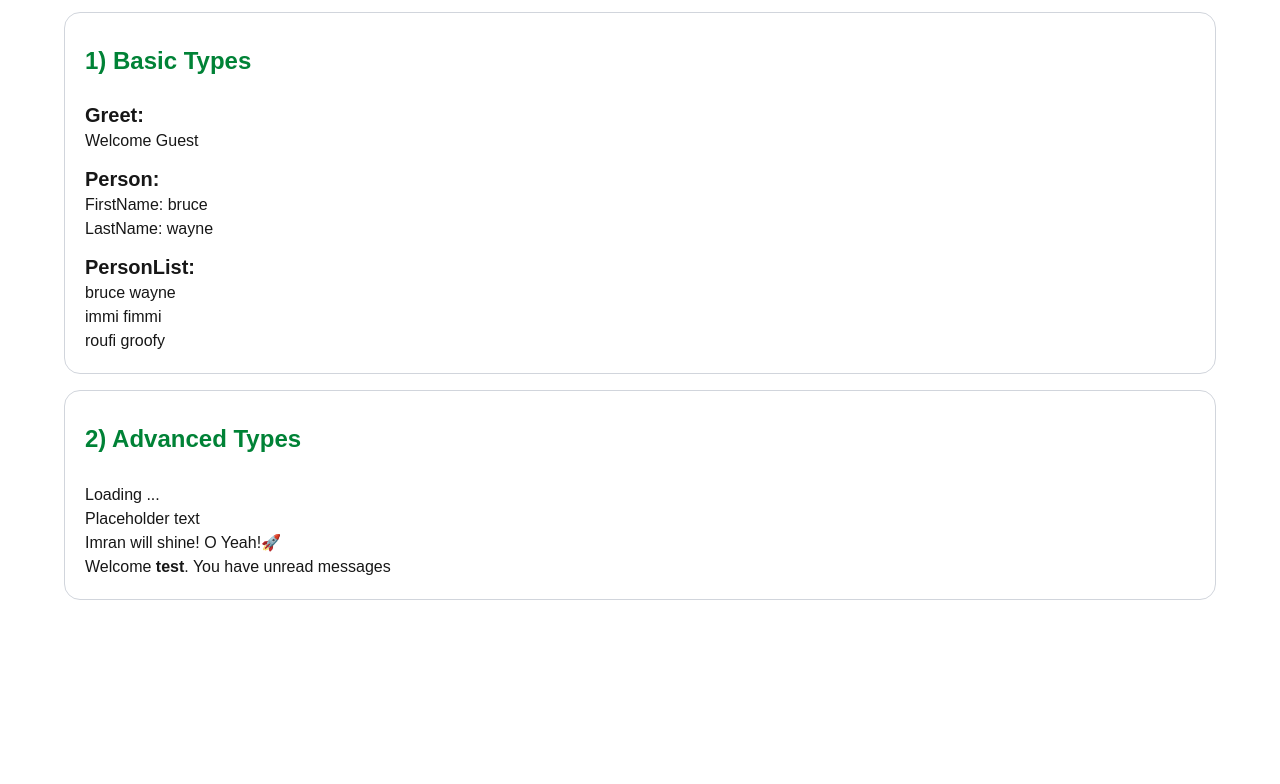
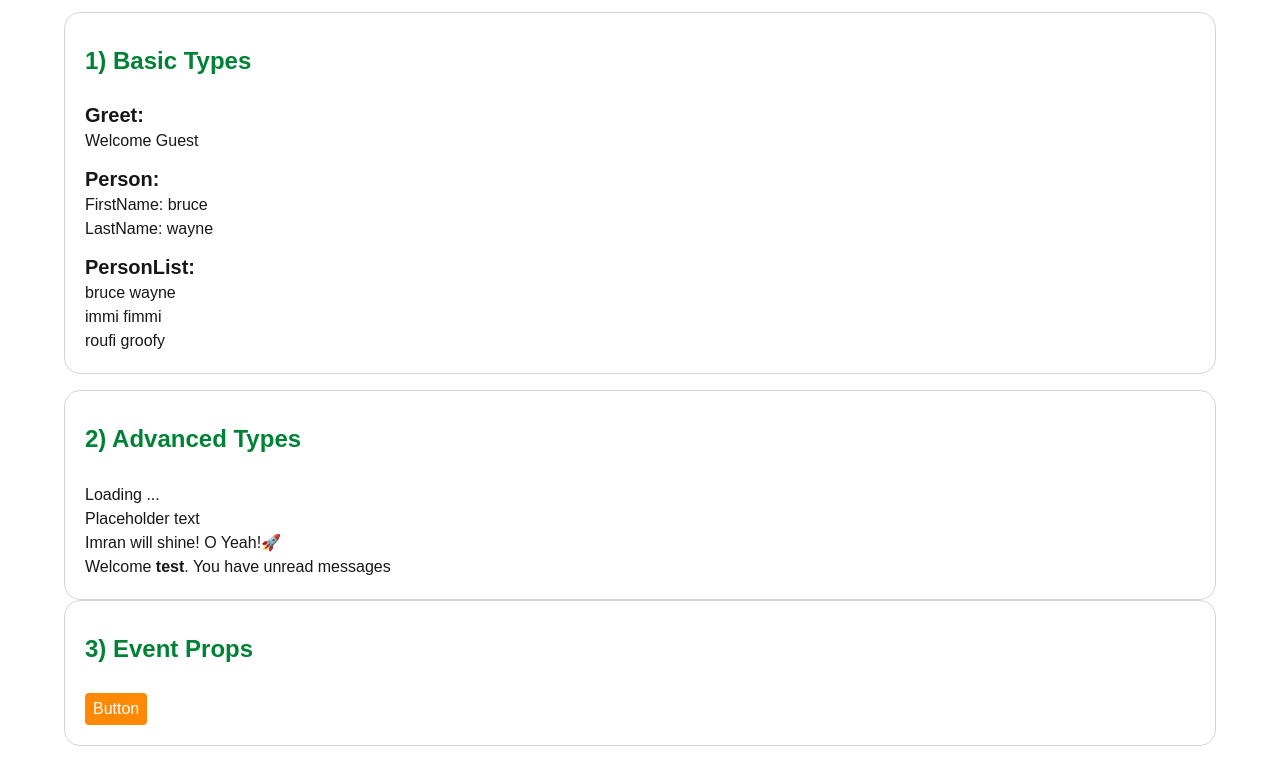
Before and after one commit to emmeiwhite/03-react-with-ts-2025, a Next.js app: page / in a window 1280 px wide. Shown: the top 784 px of the page. Built offline with nearby package versions, Linux system fonts and the light colour scheme.

Commit message:
interactivity should only happen in the client components, handleClick props types

```diff
--- /dev/null
+++ b/src/app/components/Button.tsx
@@ -0,0 +1,15 @@
+'use client'
+type ButtonProps = {
+  handleClick: () => void
+}
+
+const Button = (props: ButtonProps) => {
+  return (
+    <button
+      onClick={props.handleClick}
+      className="rounded px-2 py-1 bg-orange-400 hover:bg-orange-500 text-white transition">
+      Button
+    </button>
+  )
+}
+export default Button
--- /dev/null
+++ b/src/app/components/ButtonWrapper.tsx
@@ -0,0 +1,16 @@
+'use client'
+import Button from './Button'
+
+const ButtonWrapper = () => {
+  function handleClick() {
+    console.log('button clicked!')
+  }
+  return (
+    <section className="border-1 border-gray-300 p-5 rounded-2xl">
+      <h2 className="font-semibold text-2xl mb-2 py-3 text-green-700 mb-4">3) Event Props</h2>
+
+      <Button handleClick={handleClick} />
+    </section>
+  )
+}
+export default ButtonWrapper
--- a/src/app/page.tsx
+++ b/src/app/page.tsx
@@ -1,3 +1,5 @@
+import Button from './components/Button'
+import ButtonWrapper from './components/ButtonWrapper'
 import Greet from './components/Greet'
 import Heading from './components/Heading'
 import Oscar from './components/Oscar'
@@ -6,6 +8,7 @@ import PersonList from './components/PersonList'
 import Status from './components/Status'
 
 export default function Home() {
+  /** Serializable data can be sent from server to the client but not the functions, classes etc */
   const personName = {
     first: 'bruce',
     last: 'wayne'
@@ -28,6 +31,7 @@ export default function Home() {
 
   return (
     <main className="max-w-6xl mx-auto py-3">
+      {/* 1) Basic types */}
       <section className="border-1 border-gray-300 p-5 rounded-2xl mb-4">
         <h2 className="font-semibold text-2xl mb-2 py-3 text-green-700 ">1) Basic Types</h2>
 
@@ -45,6 +49,7 @@ export default function Home() {
         <PersonList people={personList} />
       </section>
 
+      {/* 2) Advanced Types */}
       <section className="border-1 border-gray-300 p-5 rounded-2xl">
         <h2 className="font-semibold text-2xl mb-2 py-3 text-green-700 mb-4">2) Advanced Types</h2>
 
@@ -61,6 +66,9 @@ export default function Home() {
           isLoggedIn={true}
         />
       </section>
+
+      {/* 3) Event Props: Typing the event props in Button and Input fields */}
+      <ButtonWrapper />
     </main>
   )
 }
```
